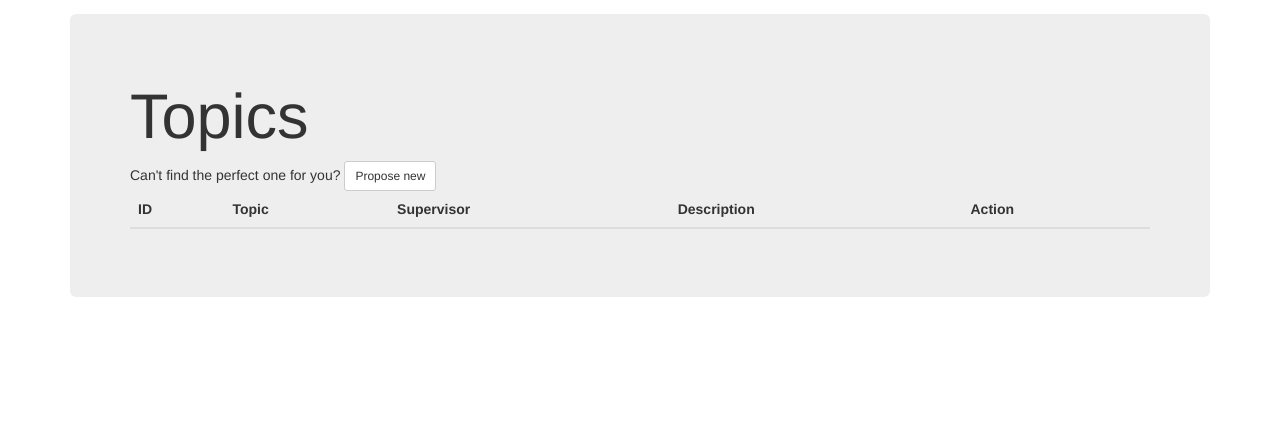
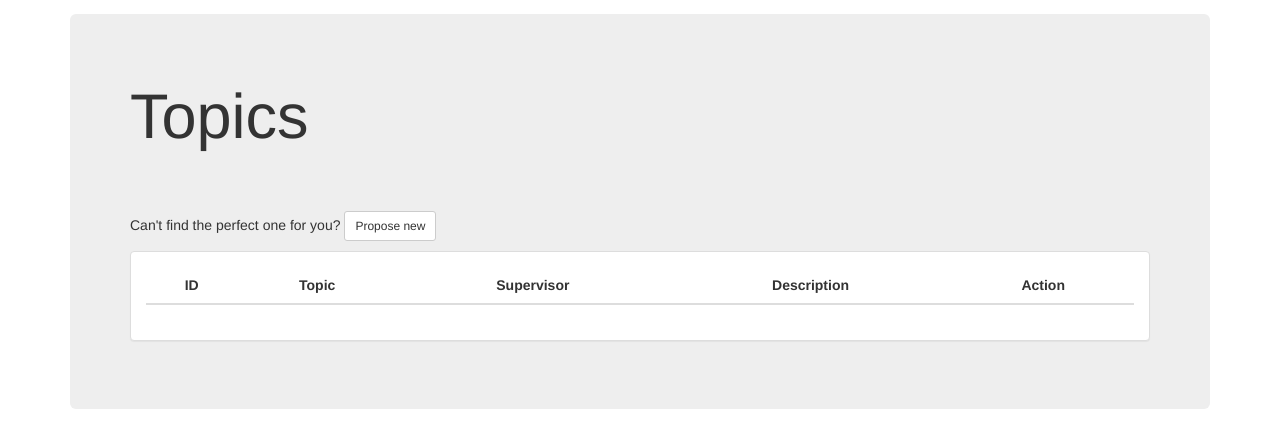
Before and after one commit to olety/Diplomatool, a Django app: page /topic_list in a window 1280 px wide. Shown: the part 51-499 px from the top of the page. Run offline with Django 3.2, Linux system fonts and the light colour scheme; the visitor is signed in with stand-in values (Sample User, id 1); data comes from the database, SQL or seed files in the repository; data that the repository does not hold is empty; some libraries are stand-ins or nearby versions.

Commit message:
Changes to header.html and topic_list.html
* Templates:
    * Added to header.html
        * jQuery function that executes scripts one page is loaded
        * jQueryUI stylesheet and script

    * Added to topic_list.html:
        * Custom css styling
        * Buttons to form
        * Scripts for jQueryUI dialog

```diff
--- a/site_app/templates/generic/header.html
+++ b/site_app/templates/generic/header.html
@@ -3,6 +3,7 @@
 <head>
     <meta charset="utf-8">
     <meta name="viewport" content="width=device-width, initial-scale=1">
+    <link rel="stylesheet" href="//code.jquery.com/ui/1.12.1/themes/base/jquery-ui.css">
     <link href="//maxcdn.bootstrapcdn.com/bootstrap/3.3.7/css/bootstrap.min.css" rel="stylesheet">
     <style type="text/css">
         body {
@@ -78,7 +79,9 @@
         crossorigin="anonymous"></script>
 <script type="text/javascript" src="//maxcdn.bootstrapcdn.com/bootstrap/3.3.7/js/bootstrap.min.js"></script>
 <script src="//cdnjs.cloudflare.com/ajax/libs/list.js/1.5.0/list.min.js"></script>
+<script src="http://code.jquery.com/ui/1.12.1/jquery-ui.min.js"></script>
 <script>
+    $(document).ready(function () {
         var links = $('[class$="navbar-nav"] li a');
         links.each(function () {
             var self = $(this);
@@ -86,6 +89,7 @@
                 self.parent().addClass('active');
             }
         })
+    })
 </script>
 {% block custom_js %}
 {% endblock %}
--- a/site_app/templates/student/topic_list.html
+++ b/site_app/templates/student/topic_list.html
@@ -1,8 +1,45 @@
 {% extends 'generic/header.html' %}
+
+{% block custom_css %}
+    .table td {
+    text-align: center;
+    }
+
+    .table th {
+    text-align: center;
+    }
+
+    .spacer {
+    margin:0;
+    padding-top:50px;
+    padding-bottom:10px;
+    }
+
+    th.sort:before{
+    content:"\e150";
+    font-family:"Glyphicons Halflings";
+    padding-right: 14px;
+    }
+
+    th.sort.asc:before {
+    content:"\e093";
+    }
+
+    th.sort.desc:before {
+    content:"\e094";
+    }
+
+    #topic-form { display: none; }
+{% endblock %}
 
 {% block jumbo %}
     <h1>Topics</h1>
-    Can't find the perfect one for you? <a class="btn btn-default btn-sm" href="#" role="button">Propose new</a>
+    <div class="spacer">
+        Can't find the perfect one for you? <a class="btn btn-default btn-sm" href="#" role="button" id="add-topic">Propose
+        new</a>
+    </div>
+    <div class="panel panel-default">
+        <div class="panel-body">
             <table class="table table-hover table-responsive">
                 <thead>
                 <tr>
@@ -27,12 +64,13 @@
                 {% endif %}
                 </tbody>
             </table>
+        </div>
+    </div>
 
-    <div class="col-sm-6 hidden">
+    <div class="col-m-6" id="topic-form" title="Propose a topic">
         <div class="panel panel-default">
-            <div class="panel-heading">Topic</div>
             <div class="panel-body">
-                <form>
+                <form action="" method="post">
                     <div class="form-group">
                         <label for="name" class="control-label">Topic name</label>
                         <input type="text" class="form-control" id="name" placeholder="Topic name">
@@ -49,10 +87,38 @@
                         <label for="name" class="control-label">Short description</label>
                         <textarea class="form-control" rows="3"></textarea>
                     </div>
+
+                    <button type="submit" class="btn btn-primary">Submit</button>
+                    <button type="button" class="btn btn-default" id="cancel-topic-form">Cancel</button>
                 </form>
             </div>
         </div>
     </div>
 
+{% endblock %}
 
+
+{% block custom_js %}
+    <script>
+        $(document).ready(function () {
+            var dialog;
+            var topicButton = $('#add-topic');
+            var cancelButton = $('#cancel-topic-form');
+
+            dialog = $("#topic-form").dialog({
+                autoOpen: false,
+                height: 420,
+                width: 500,
+                modal: true,
+            });
+
+            topicButton.on('click', function () {
+                dialog.dialog('open');
+            })
+
+            cancelButton.on('click', function () {
+                dialog.dialog('close');
+            })
+        })
+    </script>
 {% endblock %}
```
Lines whose indentation alone changed are shown as unchanged.
